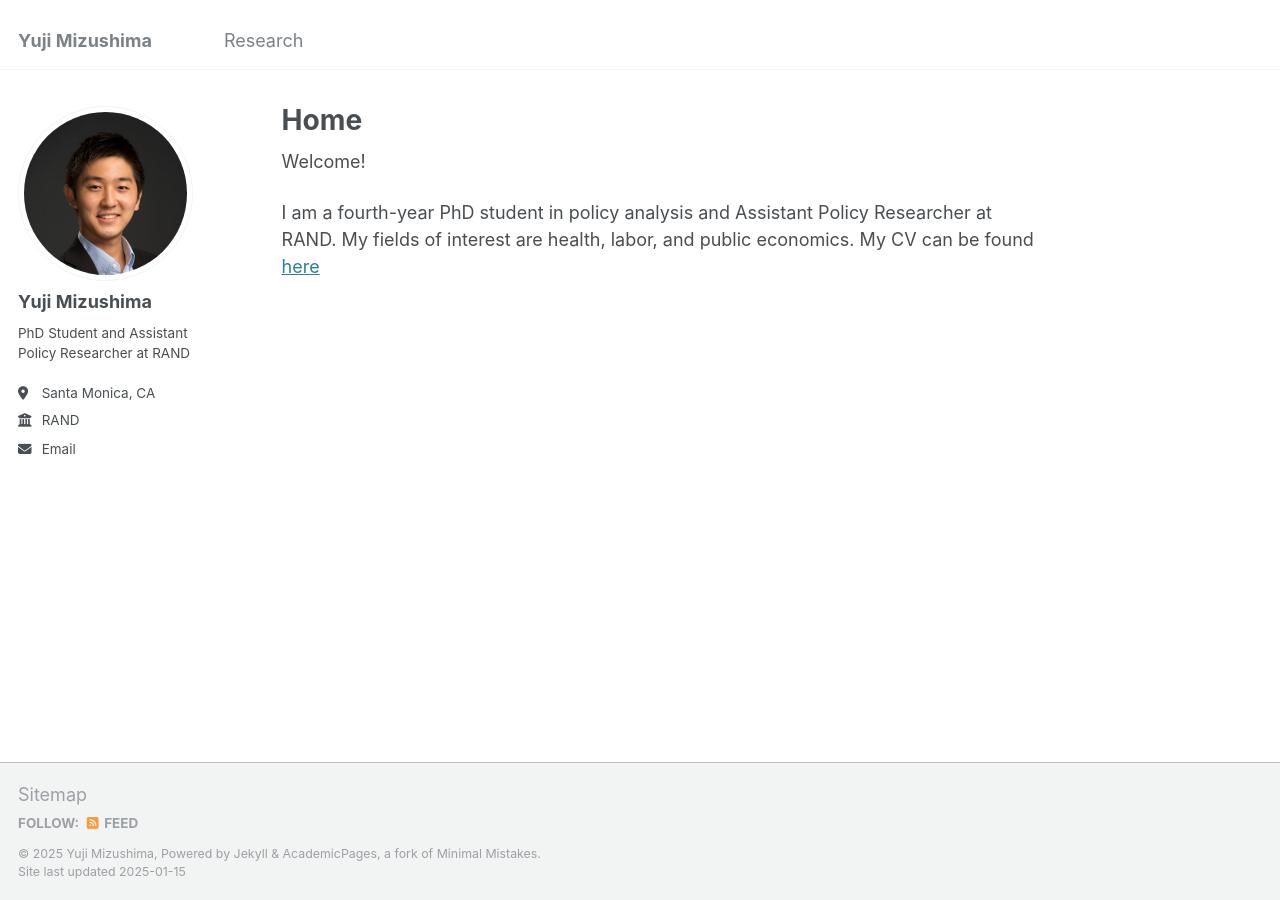
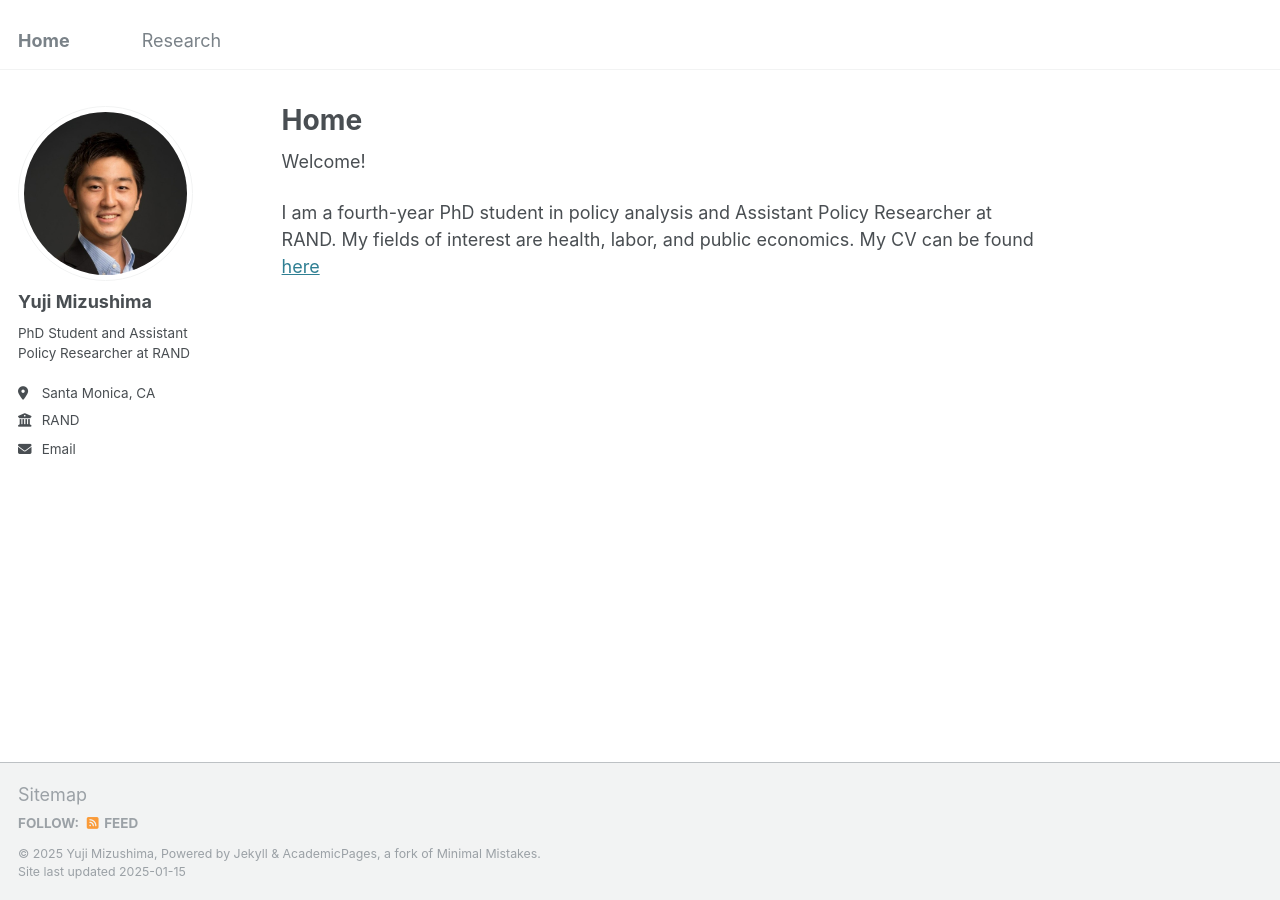
Before and after one commit to yujimizushima/yujimizushima.github.io, a Jekyll site: the page built from _pages/about.md, in a window 1280 px wide. Built offline with Jekyll 4.4.1, drawn with Linux system fonts in a browser that asks for light colours.

Commit message:
Update _config.yml

```diff
--- a/_config.yml
+++ b/_config.yml
@@ -8,7 +8,7 @@
 
 # Basic Site Settings
 locale                   : "en-US"
-title                    : "Yuji Mizushima"
+title                    : "Home"
 title_separator          : "-"
 name                     : &name "Yuji Mizushima"
 description              : &description "PhD Student and Assistant Policy Researcher at RAND"
```
